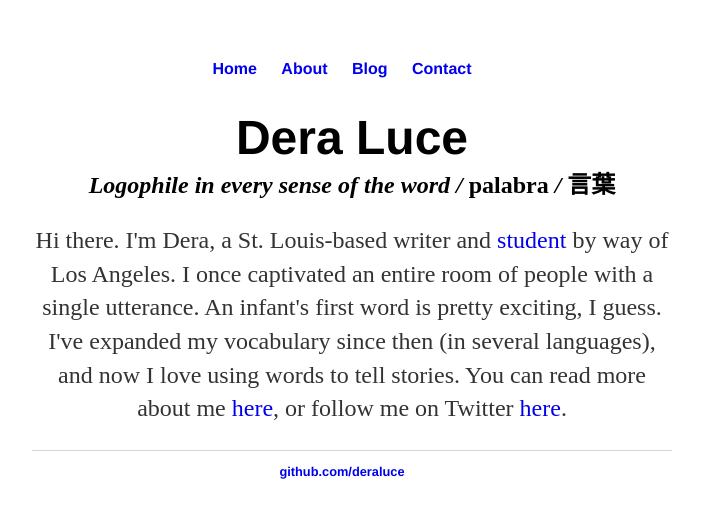
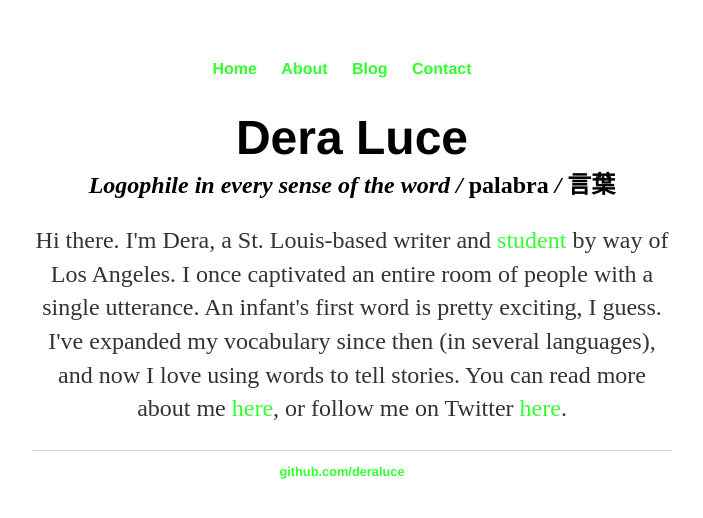
Before and after one commit to DeraLuce/DeraLuce.github.io, a Jekyll site: the page built from index.html, in a window 1280 px wide. Shown: the top 518 px of the page, without its empty margins (288-991 px from the left). Built offline with Jekyll 4.4.1, drawn with Linux system fonts in a browser that asks for light colours.

Commit message:
Update main.css

```diff
--- a/css/main.css
+++ b/css/main.css
@@ -14,7 +14,7 @@ nav ul li, footer ul li {
 }
 a {
     text-decoration: none;
-    color: #932ff32;
+    color: #32ff32;
 }
 a:hover {
     text-decoration: underline;
```
